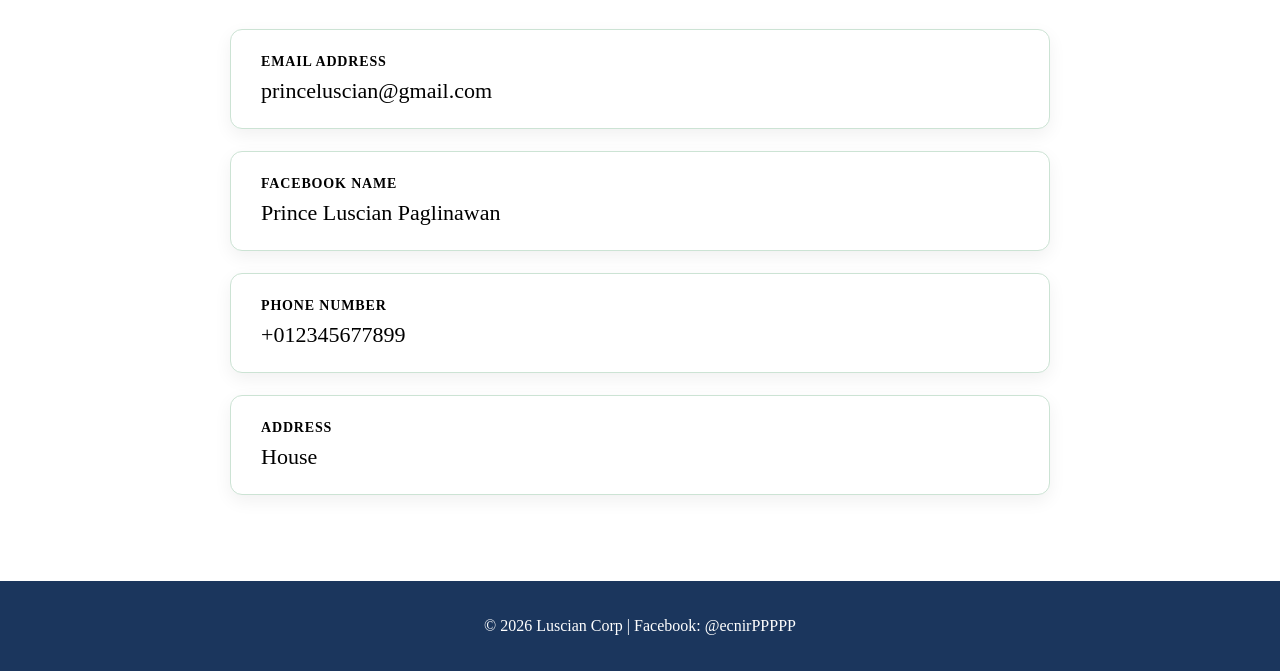
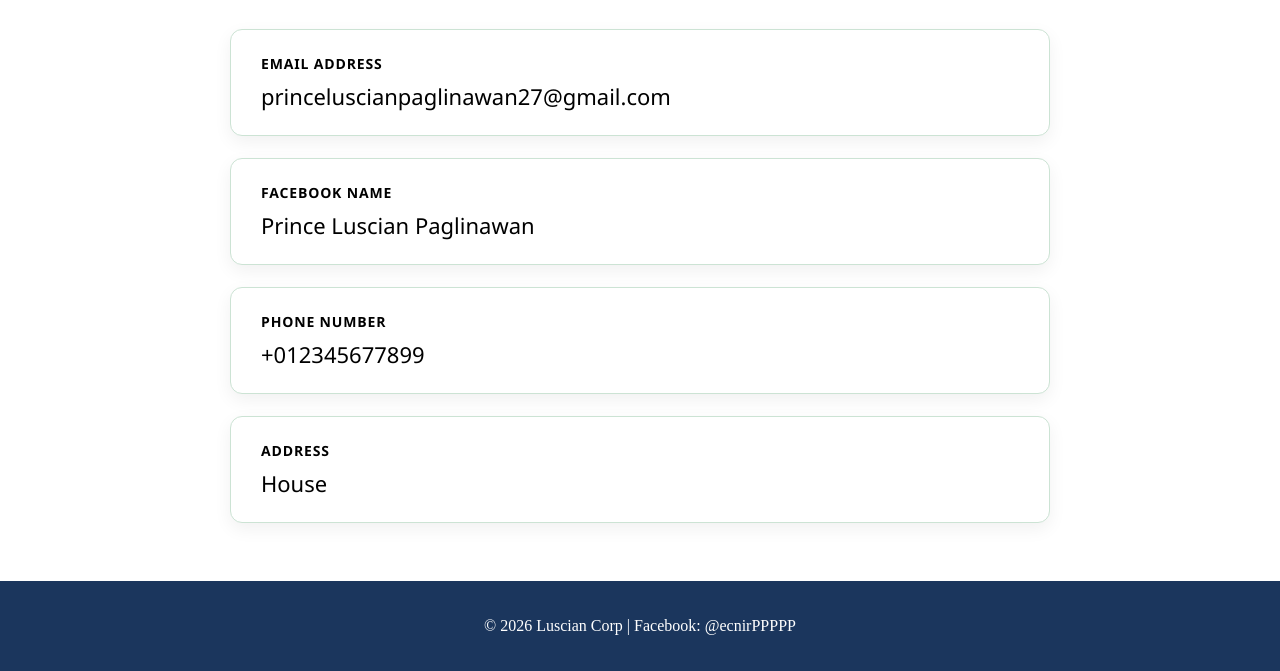
Before and after one commit to MirokuSano/Website, a plain HTML site: page contact.html in a window 1280 px wide. Shown: the part 129-800 px from the top of the page. Drawn offline with Linux system fonts and the light colour scheme.

Commit message:
Update email address in contact.html

```diff
--- a/contact.html
+++ b/contact.html
@@ -31,6 +31,7 @@
             max-width: 820px;
             width: calc(100% - 32px);
             margin: 24px auto 48px;
+            font-family: 'Segoe UI', sans-serif;
         }
 
         .contac {
@@ -84,7 +85,7 @@
     <div class="meContacs">
         <div class="contac">
             <p class="plaform">EMAIL ADDRESS</p>
-            <p class="label">princeluscian@gmail.com</p>
+            <p class="label">princeluscianpaglinawan27@gmail.com</p>
         </div>
 
         <div class="contac">
```
